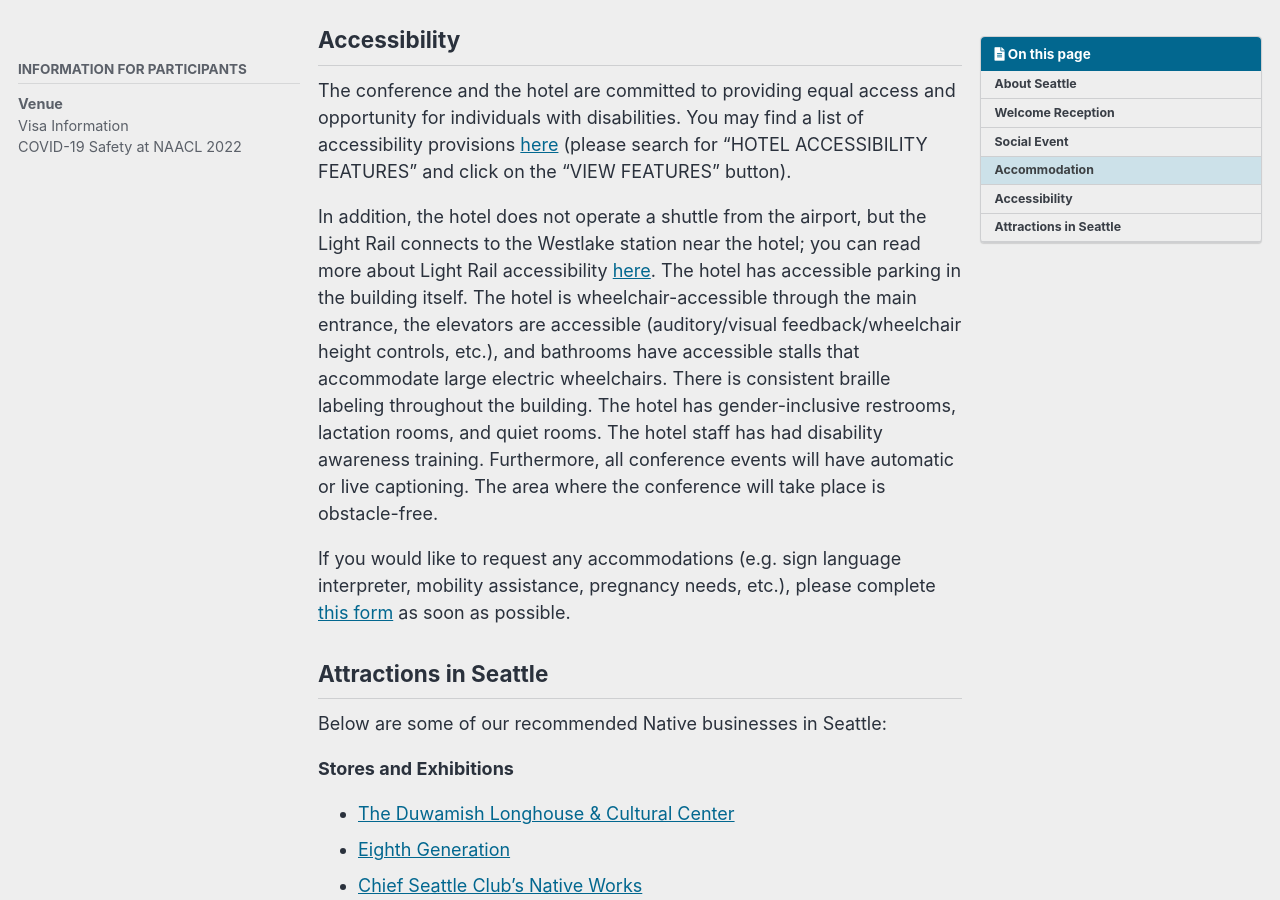
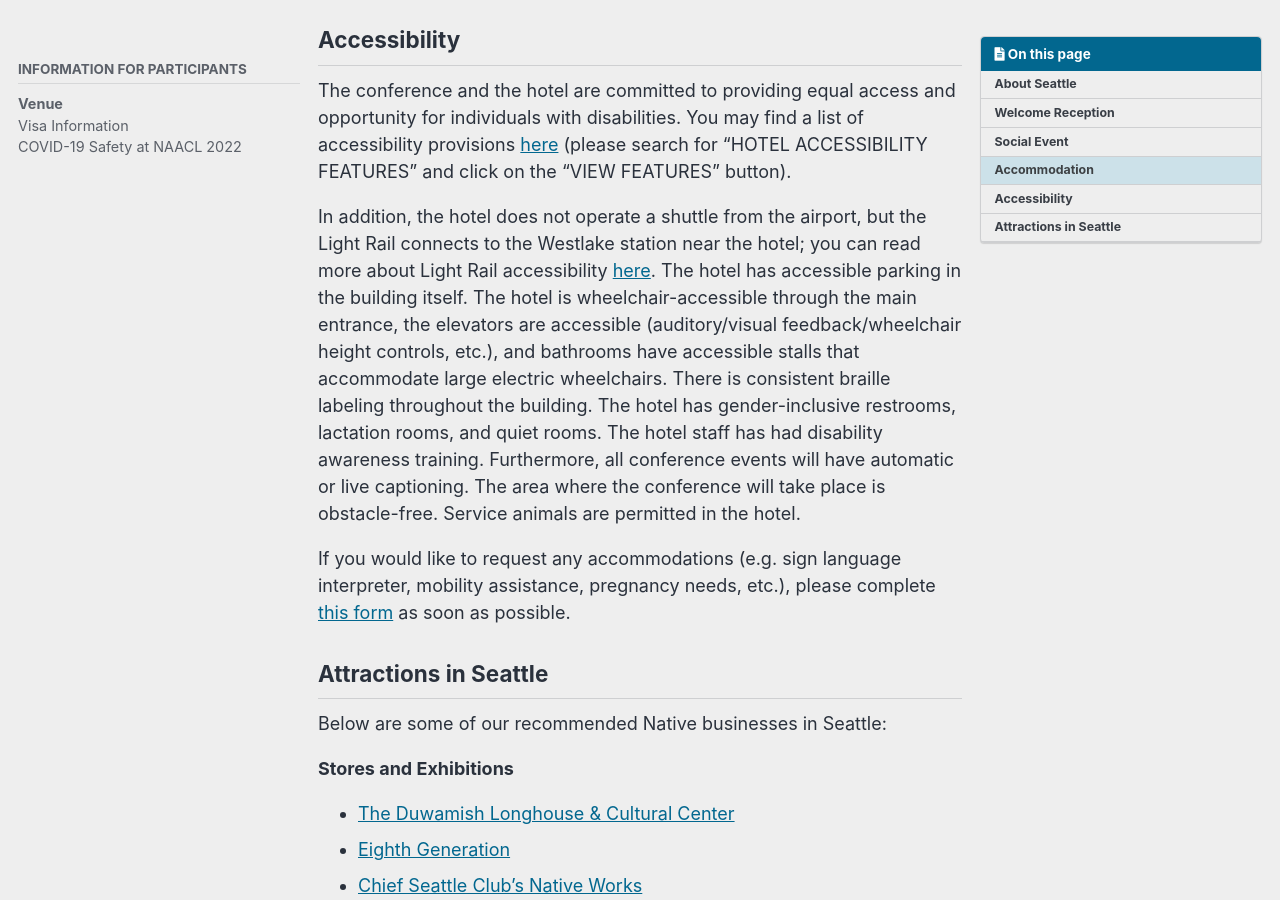
Before and after one commit to naacl-org/naacl-2022-website, a Jekyll site: the page built from _pages/venue.md, in a window 1280 px wide and 900 px high, scrolled down 2544 px. Built offline with Jekyll 4.4.1, drawn with Linux system fonts in a browser that asks for light colours; cached includes are drawn as plain includes; comment, search, counter and statistics services are not loaded.

Commit message:
Comment on service animals

```diff
--- a/_pages/venue.md
+++ b/_pages/venue.md
@@ -80,7 +80,7 @@ Quoted rates will be possible up to 3 days pre- and post-conference, based on ho
 
 The conference and the hotel are committed to providing equal access and opportunity for individuals with disabilities. You may find a list of accessibility provisions [here](https://www.hyatt.com/en-US/hotel/washington/hyatt-regency-seattle/sears#all-accessibilities-panel) (please search for "HOTEL ACCESSIBILITY FEATURES" and click on the "VIEW FEATURES" button).
 
-In addition, the hotel does not operate a shuttle from the airport, but the Light Rail connects to the Westlake station near the hotel; you can read more about Light Rail accessibility [here](https://www.soundtransit.org/ride-with-us/know-before-you-go/transit-accessibility/ada-complementary-paratransit-service). The hotel has accessible parking in the building itself. The hotel is wheelchair-accessible through the main entrance, the elevators are accessible (auditory/visual feedback/wheelchair height controls, etc.), and bathrooms have accessible stalls that accommodate large electric wheelchairs. There is consistent braille labeling throughout the building. The hotel has gender-inclusive restrooms, lactation rooms, and quiet rooms. The hotel staff has had disability awareness training. Furthermore, all conference events will have automatic or live captioning. The area where the conference will take place is obstacle-free.
+In addition, the hotel does not operate a shuttle from the airport, but the Light Rail connects to the Westlake station near the hotel; you can read more about Light Rail accessibility [here](https://www.soundtransit.org/ride-with-us/know-before-you-go/transit-accessibility/ada-complementary-paratransit-service). The hotel has accessible parking in the building itself. The hotel is wheelchair-accessible through the main entrance, the elevators are accessible (auditory/visual feedback/wheelchair height controls, etc.), and bathrooms have accessible stalls that accommodate large electric wheelchairs. There is consistent braille labeling throughout the building. The hotel has gender-inclusive restrooms, lactation rooms, and quiet rooms. The hotel staff has had disability awareness training. Furthermore, all conference events will have automatic or live captioning. The area where the conference will take place is obstacle-free. Service animals are permitted in the hotel.
 
 If you would like to request any accommodations (e.g. sign language interpreter, mobility assistance, pregnancy needs, etc.), please complete [this form](https://forms.office.com/r/Cqd0NgHzDM) as soon as possible.
 
```
